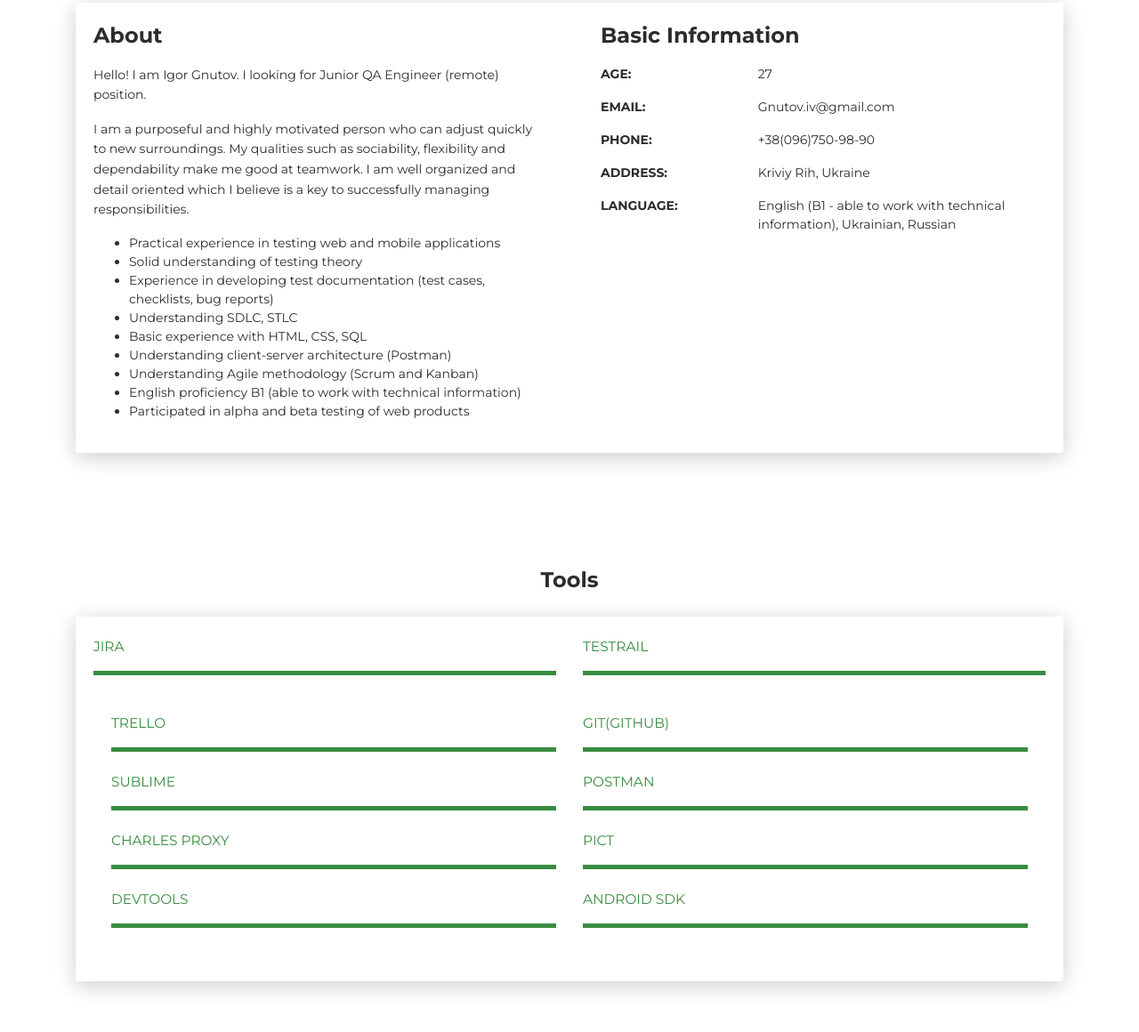
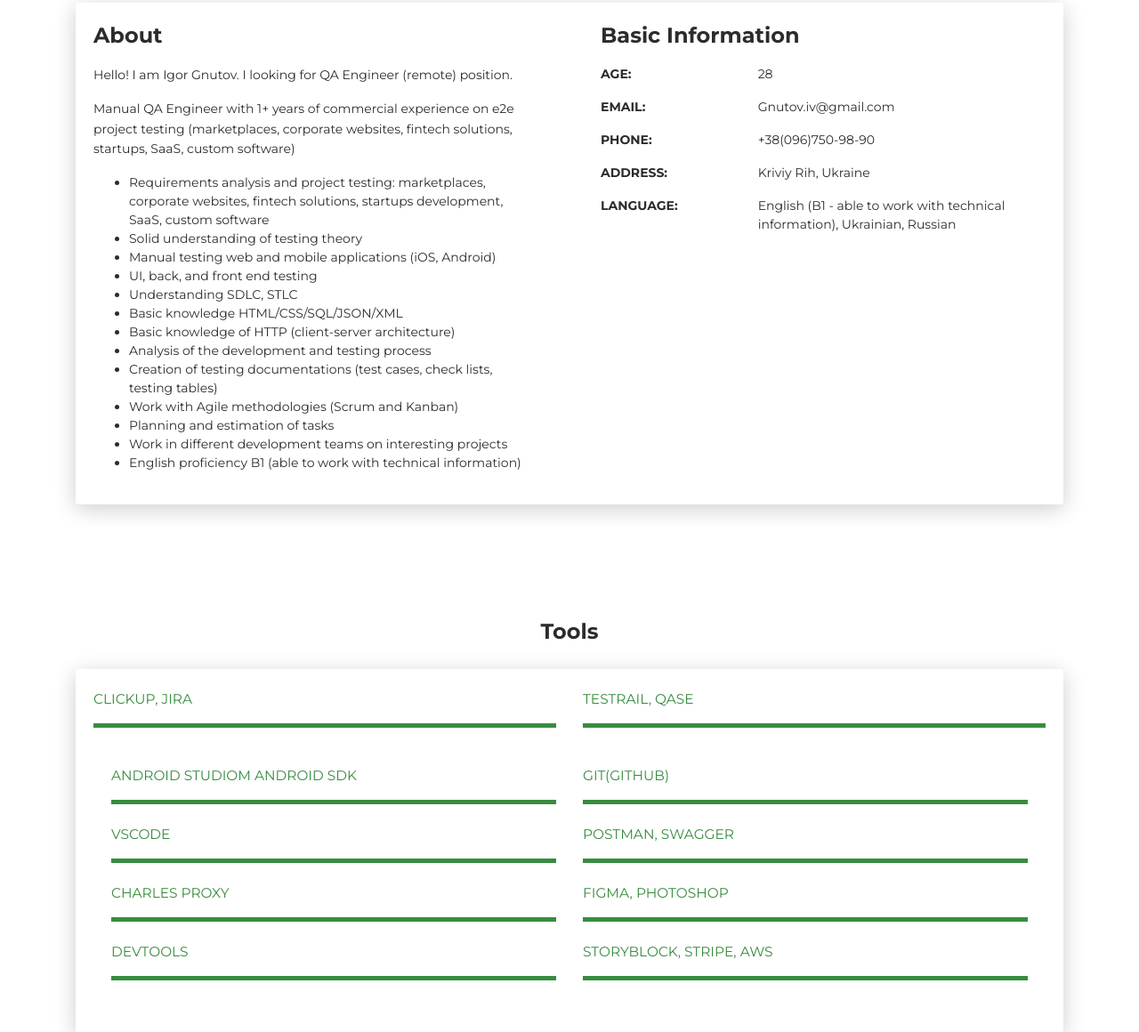
Before and after one commit to IgorGnutov/CV, a plain HTML site: page index.html in a window 1280 px wide. Shown: the part 617-1777 px from the top of the page at 89% size. Drawn offline with Linux system fonts and the light colour scheme.

Commit message:
Update index.html

```diff
--- a/index.html
+++ b/index.html
@@ -67,18 +67,22 @@
         <div class="col-lg-6 col-md-12">
           <div class="card-body">
             <div class="h4 mt-0 title">About</div>
-            <p>Hello! I am Igor Gnutov. I looking for Junior QA Engineer (remote) position.</p>
-            <p>I am a purposeful and highly motivated person who can adjust quickly to new surroundings. My qualities such as sociability, flexibility and dependability make me good at teamwork. I am well organized and detail oriented which I believe is a key to successfully managing responsibilities.</p>
+            <p>Hello! I am Igor Gnutov. I looking for QA Engineer (remote) position.</p>
+            <p>Manual QA Engineer with 1+ years of commercial experience on e2e project testing (marketplaces, corporate websites, fintech solutions, startups, SaaS, custom software)</p>
             <p><ul>
-            <nav><li><a>Practical experience in testing web and mobile applications</a><br></li>
+            <nav><li><a>Requirements analysis and project testing: marketplaces, corporate websites, fintech solutions, startups development, SaaS, custom software</a><br></li>
              <li><a>Solid understanding of testing theory</a><br></li>
-             <li><a>Experience in developing test documentation (test cases, checklists, bug reports)</a><br></li>
+             <li><a>Manual testing web and mobile applications (iOS, Android)</a><br></li>
+             <li><a>UI, back, and front end testing</a><br></li>
              <li><a>Understanding SDLC, STLC</a><br></li>
-             <li><a>Basic experience with HTML, CSS, SQL</a><br></li>
-             <li><a>Understanding client-server architecture (Postman)</a><br></li>
-             <li><a>Understanding Agile methodology (Scrum and Kanban)</a><br></li>
+             <li><a>Basic knowledge HTML/CSS/SQL/JSON/XML</a><br></li>
+             <li><a>Basic knowledge of HTTP (client-server architecture)</a><br></li>
+             <li><a>Analysis of the development and testing process</a><br></li>
+             <li><a>Creation of testing documentations (test cases, check lists, testing tables)</a><br></li>
+             <li><a>Work with Agile methodologies (Scrum and Kanban)</a><br></li>
+             <li><a>Planning and estimation of tasks</a><br></li>
+             <li><a>Work in different development teams on interesting projects</a><br></li>
              <li><a>English proficiency B1 (able to work with technical information)</a><br></li>
-             <li><a>Participated in alpha and beta testing of web products</a><br></li>
             </nav>
             </ul></p>
           </div>
@@ -88,7 +92,7 @@
             <div class="h4 mt-0 title">Basic Information</div>
             <div class="row">
               <div class="col-sm-4"><strong class="text-uppercase">Age:</strong></div>
-              <div class="col-sm-8">27</div>
+              <div class="col-sm-8">28</div>
             </div>
             <div class="row mt-3">
               <div class="col-sm-4"><strong class="text-uppercase">Email:</strong></div>
@@ -119,14 +123,14 @@
       <div class="card-body">
         <div class="row">
           <div class="col-md-6">
-            <div class="progress-container progress-primary"><span class="progress-badge">JIRA</span>
+            <div class="progress-container progress-primary"><span class="progress-badge">ClickUp, JIRA</span>
               <div class="progress">
                 <div class="progress-bar progress-bar-primary" data-aos="progress-full" data-aos-offset="10" data-aos-duration="2000" role="progressbar" aria-valuenow="60" aria-valuemin="0" aria-valuemax="100" style="width: 100%;"></div><span class="progress-value"></span>
               </div>
             </div>
           </div>
           <div class="col-md-6">
-            <div class="progress-container progress-primary"><span class="progress-badge">TestRail</span>
+            <div class="progress-container progress-primary"><span class="progress-badge">TestRail, Qase</span>
               <div class="progress">
                 <div class="progress-bar progress-bar-primary" data-aos="progress-full" data-aos-offset="10" data-aos-duration="2000" role="progressbar" aria-valuenow="60" aria-valuemin="0" aria-valuemax="100" style="width: 100%;"></div><span class="progress-value"></span>
               </div>
@@ -136,7 +140,7 @@
       <div class="card-body">
         <div class="row">
           <div class="col-md-6">
-            <div class="progress-container progress-primary"><span class="progress-badge">Trello</span>
+            <div class="progress-container progress-primary"><span class="progress-badge">Android Studiom Android SDK</span>
               <div class="progress">
               <div class="progress-bar progress-bar-primary" data-aos="progress-full" data-aos-offset="10" data-aos-duration="2000" role="progressbar" aria-valuenow="60" aria-valuemin="0" aria-valuemax="100" style="width: 100%;"></div><span class="progress-value"></span>
               </div>
@@ -152,14 +156,14 @@
         </div>
         <div class="row">
           <div class="col-md-6">
-            <div class="progress-container progress-primary"><span class="progress-badge">Sublime</span>
+            <div class="progress-container progress-primary"><span class="progress-badge">VScode</span>
               <div class="progress">
               <div class="progress-bar progress-bar-primary" data-aos="progress-full" data-aos-offset="10" data-aos-duration="2000" role="progressbar" aria-valuenow="60" aria-valuemin="0" aria-valuemax="100" style="width: 100%;"></div><span class="progress-value"></span>
               </div>
             </div>
           </div>
           <div class="col-md-6">
-            <div class="progress-container progress-primary"><span class="progress-badge">Postman</span>
+            <div class="progress-container progress-primary"><span class="progress-badge">Postman, Swagger</span>
               <div class="progress">
               <div class="progress-bar progress-bar-primary" data-aos="progress-full" data-aos-offset="10" data-aos-duration="2000" role="progressbar" aria-valuenow="60" aria-valuemin="0" aria-valuemax="100" style="width: 100%;"></div><span class="progress-value"></span>
               </div>
@@ -175,7 +179,7 @@
             </div>
           </div>
           <div class="col-md-6">
-            <div class="progress-container progress-primary"><span class="progress-badge">Pict</span>
+            <div class="progress-container progress-primary"><span class="progress-badge">Figma, Photoshop</span>
               <div class="progress">
               <div class="progress-bar progress-bar-primary" data-aos="progress-full" data-aos-offset="10" data-aos-duration="2000" role="progressbar" aria-valuenow="60" aria-valuemin="0" aria-valuemax="100" style="width: 100%;"></div><span class="progress-value"></span>
               </div>
@@ -191,7 +195,7 @@
             </div>
           </div>
           <div class="col-md-6">
-            <div class="progress-container progress-primary"><span class="progress-badge">Android SDK</span>
+            <div class="progress-container progress-primary"><span class="progress-badge">Storyblock, Stripe, AWS</span>
               <div class="progress">
               <div class="progress-bar progress-bar-primary" data-aos="progress-full" data-aos-offset="10" data-aos-duration="2000" role="progressbar" aria-valuenow="60" aria-valuemin="0" aria-valuemax="100" style="width: 100%;"></div><span class="progress-value"></span>
               </div>
```
